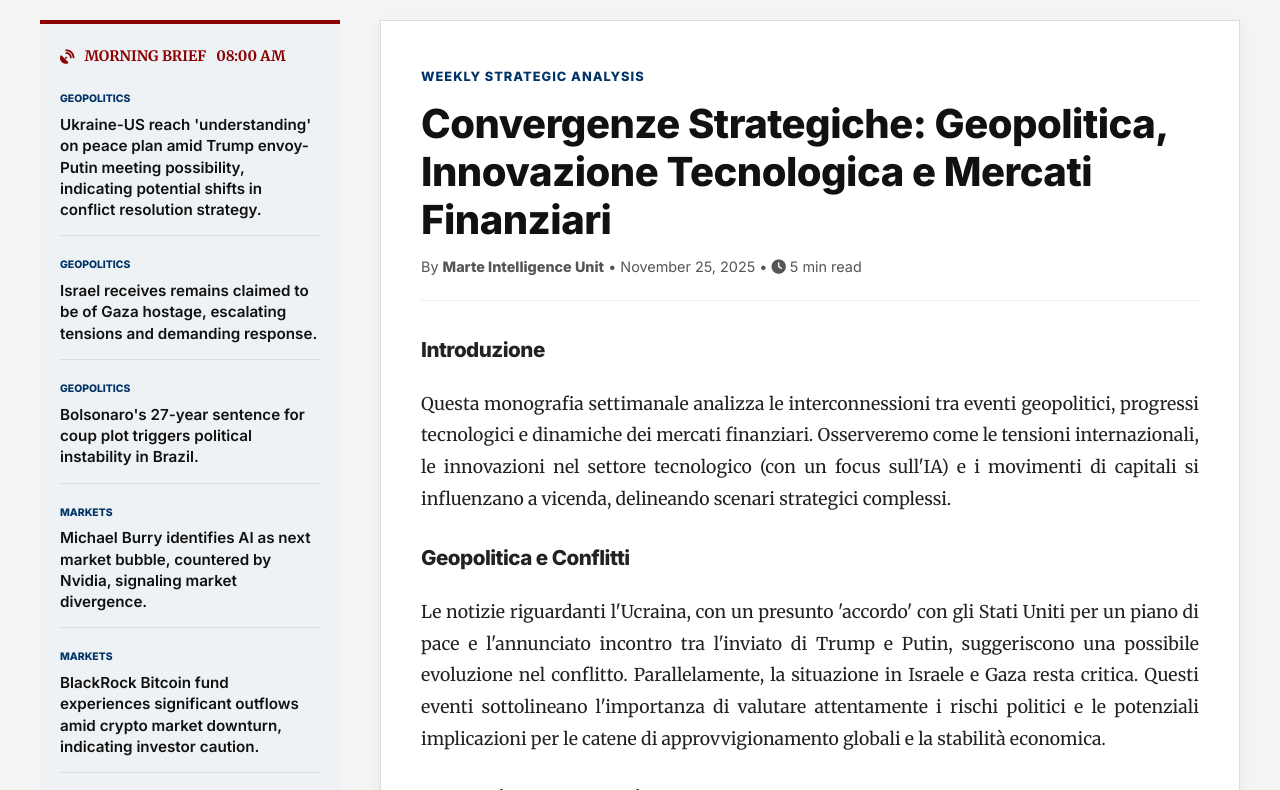
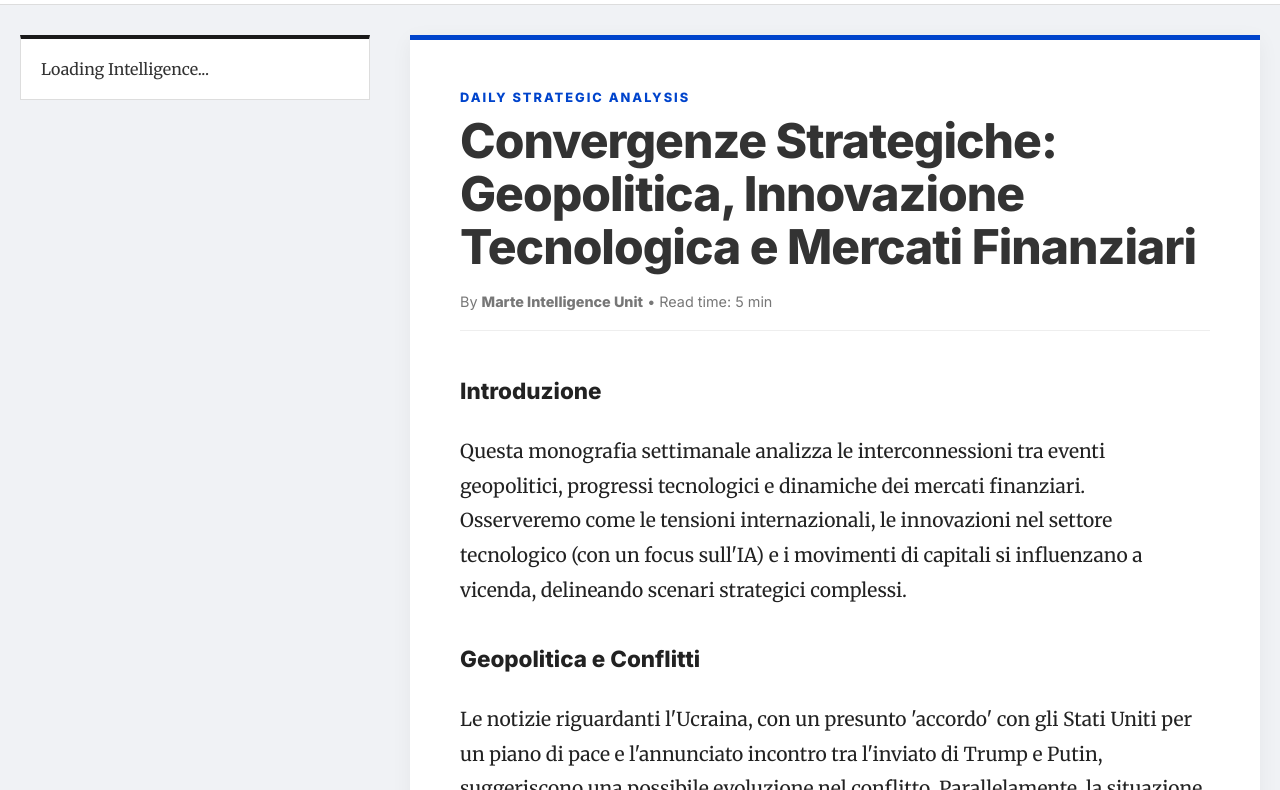
Before and after one commit to guglielmobrancato/il-sottobosco, a plain HTML site: page index.html in a window 1280 px wide. Shown: the part 110-900 px from the top of the page. Drawn offline with Linux system fonts and the light colour scheme.

Commit message:
Update index.html

```diff
--- a/index.html
+++ b/index.html
@@ -1,240 +1,160 @@
 <!DOCTYPE html>
-<html lang="en">
+<html lang="it">
 <head>
     <meta charset="UTF-8">
     <meta name="viewport" content="width=device-width, initial-scale=1.0">
-    <title>Marte Strategic Horizon | Intelligence Hub</title>
-    <meta name="description" content="Global Intelligence, Defense, and Strategic Analysis Hub. Powered by Marte Studios.">
-
-    <link rel="preconnect" href="https://fonts.googleapis.com">
-    <link rel="preconnect" href="https://fonts.gstatic.com" crossorigin>
-    <link href="https://fonts.googleapis.com/css2?family=Inter:wght@400;600;800&family=Merriweather:ital,wght@0,300;0,400;0,700;1,300&display=swap" rel="stylesheet">
+    <title>Marte Strategic Horizon | Global Intelligence</title>
+    <link href="https://fonts.googleapis.com/css2?family=Inter:wght@400;600;800&family=Merriweather:ital,wght@0,300;0,400;0,700;1,300&family=JetBrains+Mono:wght@400;700&display=swap" rel="stylesheet">
     <link rel="stylesheet" href="https://cdnjs.cloudflare.com/ajax/libs/font-awesome/6.4.0/css/all.min.css">
-
     <style>
         :root {
-            --bg-color: #f4f4f4;       /* Bianco carta sporco, riposante */
-            --paper-color: #ffffff;    /* Bianco puro per i box */
-            --text-main: #111111;      /* Nero assoluto */
-            --text-secondary: #555555;
-            --accent-color: #003366;   /* Blu "Navy" istituzionale */
-            --alert-color: #8b0000;    /* Rosso scuro per le breaking news */
-            --border: 1px solid #dcdcdc;
+            --bg: #f0f2f5;
+            --paper: #ffffff;
+            --dark: #1a1a1a;
+            --accent: #0044cc; /* Blu Marte */
+            --ticker-bg: #000000;
+            --up: #00cc66;
+            --down: #ff3333;
         }
+        body { margin: 0; font-family: 'Merriweather', serif; background: var(--bg); color: #333; }
 
-        body {
-            font-family: 'Merriweather', serif; /* Stile Giornale/Accademico */
-            background-color: var(--bg-color);
-            color: var(--text-main);
-            margin: 0;
-            padding: 0;
-            line-height: 1.8;
-        }
+        /* --- TICKER BAR --- */
+        .ticker-wrap { background: var(--ticker-bg); color: #fff; padding: 8px 0; font-family: 'JetBrains Mono', monospace; overflow: hidden; white-space: nowrap; border-bottom: 2px solid var(--accent); }
+        .ticker-item { display: inline-block; padding: 0 20px; font-size: 0.85rem; border-right: 1px solid #333; }
+        .ticker-name { font-weight: bold; color: #aaa; margin-right: 5px; }
+        .ticker-val { color: #fff; }
+        .trend-up { color: var(--up); }
+        .trend-down { color: var(--down); }
 
-        h1, h2, h3, h4, .sans { font-family: 'Inter', sans-serif; letter-spacing: -0.5px; }
+        /* --- HEADER --- */
+        header { background: var(--paper); padding: 20px 40px; display: flex; justify-content: space-between; align-items: center; border-bottom: 1px solid #ddd; }
+        .brand { font-family: 'Inter', sans-serif; font-size: 1.8rem; font-weight: 900; color: var(--dark); text-transform: uppercase; letter-spacing: -1px; }
+        .brand span { color: var(--accent); }
+        .meta { font-family: 'Inter', sans-serif; font-size: 0.8rem; color: #666; text-transform: uppercase; font-weight: 600; }
 
-        /* HEADER ISTITUZIONALE */
-        header {
-            background-color: var(--paper-color);
-            border-bottom: 2px solid var(--accent-color);
-            padding: 1.5rem 2rem;
-            display: flex;
-            justify-content: space-between;
-            align-items: center;
-        }
+        /* --- LAYOUT --- */
+        .container { max-width: 1400px; margin: 30px auto; display: grid; grid-template-columns: 350px 1fr; gap: 40px; padding: 0 20px; }
 
-        .brand { font-size: 1.4rem; font-weight: 800; text-transform: uppercase; color: var(--accent-color); }
-        .brand span { font-weight: 400; color: var(--text-main); }
-        .date-display { font-family: 'Inter', sans-serif; font-size: 0.8rem; color: var(--text-secondary); text-transform: uppercase; }
+        /* --- SIDEBAR (SEZIONI VERTICALI) --- */
+        .sidebar { display: flex; flex-direction: column; gap: 20px; }
 
-        /* LAYOUT PRINCIPALE */
-        .container {
-            max-width: 1200px;
-            margin: 40px auto;
-            display: grid;
-            grid-template-columns: 300px 1fr; /* Sidebar (Brief) + Main (Deep Dive) */
-            gap: 40px;
-            padding: 0 20px;
-        }
+        .sector-card { background: var(--paper); border: 1px solid #ddd; padding: 20px; border-top: 4px solid var(--dark); }
+        .sector-title { font-family: 'Inter', sans-serif; font-size: 0.9rem; font-weight: 800; text-transform: uppercase; margin-bottom: 15px; color: var(--accent); display: flex; align-items: center; gap: 8px; }
+        .sector-list { list-style: none; padding: 0; margin: 0; }
+        .sector-list li { margin-bottom: 12px; font-size: 0.9rem; line-height: 1.4; border-bottom: 1px solid #eee; padding-bottom: 8px; }
+        .sector-list li:last-child { border: none; }
 
-        /* COLONNA SX: THE MORNING BRIEF (Daily) */
-        .sidebar {
-            background: #eef2f5;
-            padding: 20px;
-            border-top: 4px solid var(--alert-color);
-            height: fit-content;
-        }
+        /* Stili specifici per card */
+        .card-intel { border-top-color: #8b0000; } /* Rosso Intelligence */
+        .card-science { border-top-color: #6600cc; } /* Viola Quantum */
+        .card-cinema { border-top-color: #ff9900; } /* Arancio Cinema */
 
-        .sidebar-title {
-            font-size: 0.9rem;
-            font-weight: 800;
-            text-transform: uppercase;
-            color: var(--alert-color);
-            margin-bottom: 20px;
-            display: flex;
-            align-items: center;
-            gap: 10px;
-        }
+        /* --- MAIN (MONOGRAFIA) --- */
+        .main-content { background: var(--paper); padding: 50px; box-shadow: 0 5px 20px rgba(0,0,0,0.05); border-top: 5px solid var(--accent); }
+        .label { font-family: 'Inter', sans-serif; font-size: 0.8rem; font-weight: 700; color: var(--accent); text-transform: uppercase; letter-spacing: 2px; margin-bottom: 10px; display: block; }
+        .mono-title { font-family: 'Inter', sans-serif; font-size: 3rem; margin: 0 0 20px 0; font-weight: 900; line-height: 1.1; letter-spacing: -1px; }
+        .mono-meta { font-family: 'Inter', sans-serif; color: #777; font-size: 0.9rem; margin-bottom: 40px; border-bottom: 1px solid #eee; padding-bottom: 20px; }
 
-        .brief-item {
-            margin-bottom: 20px;
-            border-bottom: 1px solid #dcdcdc;
-            padding-bottom: 15px;
-        }
-
-        .brief-cat { font-size: 0.65rem; font-weight: 700; text-transform: uppercase; color: var(--accent-color); font-family: 'Inter', sans-serif; margin-bottom: 5px; display: block;}
-        .brief-headline { font-size: 0.95rem; font-weight: 600; font-family: 'Inter', sans-serif; line-height: 1.4; }
-        .brief-time { font-size: 0.7rem; color: #777; margin-top: 5px; display: block; }
-
-        /* COLONNA DX: THE WEEKLY MONOGRAPH (Deep Dive) */
-        .main-content {
-            background: var(--paper-color);
-            padding: 40px;
-            border: var(--border);
-            box-shadow: 0 4px 15px rgba(0,0,0,0.05);
-        }
-
-        .monograph-header { border-bottom: 1px solid #eee; margin-bottom: 30px; padding-bottom: 20px; }
-        .monograph-label { font-family: 'Inter', sans-serif; font-size: 0.8rem; font-weight: 700; color: var(--accent-color); text-transform: uppercase; letter-spacing: 1px; }
-        .monograph-title { font-size: 2.5rem; margin: 10px 0; font-weight: 900; line-height: 1.2; }
-        .monograph-meta { font-family: 'Inter', sans-serif; font-size: 0.9rem; color: var(--text-secondary); margin-top: 10px; }
-
-        .article-body { font-size: 1.1rem; color: #222; text-align: justify; }
+        .article-body { font-size: 1.2rem; line-height: 1.8; color: #222; }
         .article-body p { margin-bottom: 1.5rem; }
-
-        /* Citazioni Accademiche */
-        .citation {
-            font-size: 0.9rem;
-            background: #f9f9f9;
-            padding: 15px;
-            border-left: 3px solid var(--accent-color);
-            color: #555;
-            margin: 20px 0;
-            font-style: italic;
-        }
-
-        .references { margin-top: 50px; padding-top: 20px; border-top: 1px solid #ddd; font-size: 0.8rem; color: #666; }
-        .references h4 { text-transform: uppercase; margin-bottom: 10px; }
+        .article-body h3 { font-family: 'Inter', sans-serif; margin-top: 2rem; }
 
         /* FOOTER */
-        footer {
-            text-align: center;
-            padding: 40px;
-            margin-top: 50px;
-            background: #111;
-            color: #fff;
-            font-family: 'Inter', sans-serif;
-            font-size: 0.8rem;
-        }
+        footer { text-align: center; padding: 40px; font-family: 'Inter', sans-serif; font-size: 0.8rem; color: #888; margin-top: 50px; background: #111; }
 
-        .footer-link { color: #888; text-decoration: none; margin: 0 10px; }
-        .footer-link:hover { color: #fff; }
-
-        /* RESPONSIVE */
-        @media (max-width: 768px) {
-            .container { grid-template-columns: 1fr; }
-            .monograph-title { font-size: 1.8rem; }
-        }
+        @media (max-width: 900px) { .container { grid-template-columns: 1fr; } .mono-title { font-size: 2rem; } }
     </style>
 </head>
 <body>
 
+    <div class="ticker-wrap">
+        <div id="ticker-container">
+            <span class="ticker-item">LOADING FINANCIAL DATA...</span>
+        </div>
+    </div>
+
     <header>
         <div class="brand">Marte <span>Strategic Horizon</span></div>
-        <div class="date-display" id="current-date">Live Intelligence</div>
+        <div class="meta" id="update-time">LIVE INTELLIGENCE</div>
     </header>
 
     <div class="container">
 
-        <aside class="sidebar">
-            <div class="sidebar-title">
-                <i class="fas fa-satellite-dish"></i> Morning Brief <span id="brief-time">08:00 AM</span>
-            </div>
-
-            <div id="brief-container">
-                <div class="brief-item">
-                    <span class="brief-cat">System Status</span>
-                    <div class="brief-headline">In attesa del primo aggiornamento satellitare...</div>
-                </div>
-            </div>
+        <aside class="sidebar" id="sections-container">
+            <div class="sector-card">Loading Intelligence...</div>
         </aside>
 
-        <main class="main-content">
-            <div id="monograph-container">
-                <article>
-                    <div class="monograph-header">
-                        <span class="monograph-label">Weekly Strategic Analysis • Vol. 1</span>
-                        <h1 class="monograph-title">Initialising Strategic Protocols</h1>
-                        <div class="monograph-meta">
-                            By <strong>Marte Intelligence AI</strong> • awaiting data ingestion
-                        </div>
-                    </div>
-                    <div class="article-body">
-                        <p>Il sistema sta calibrando le fonti per la prima analisi settimanale. Il focus sarà sull'intersezione tra tecnologie quantistiche, cybersecurity e nuovi assetti geopolitici.</p>
-                        <p>Le prossime pubblicazioni seguiranno rigorosi standard accademici.</p>
-                    </div>
-                </article>
-            </div>
+        <main class="main-content" id="monograph-container">
+            <h1 class="mono-title">Initializing System...</h1>
         </main>
 
     </div>
 
     <footer>
-        <p>&copy; 2025 Marte Strategic Horizon. A Marte Studios Production.</p>
-        <p>
-            <a href="https://www.martestudios.com" class="footer-link">Marte Studios</a> |
-            <a href="#" class="footer-link">Legal Disclaimer</a> |
-            <a href="#" class="footer-link">Editorial Policy</a>
-        </p>
+        &copy; 2025 Marte Strategic Horizon. Powered by Marte Studios. <br>
+        Global Intelligence • Rome • New York • Tokyo
     </footer>
 
     <script src="data.js"></script>
     <script>
-        // Data in alto
-        const options = { weekday: 'long', year: 'numeric', month: 'long', day: 'numeric' };
-        document.getElementById('current-date').innerText = new Date().toLocaleDateString('en-US', options);
-
-        // Funzione per caricare i dati (se presenti)
         if (typeof mshData !== 'undefined') {
 
-            // 1. Carica Morning Brief
-            const briefContainer = document.getElementById('brief-container');
-            if (mshData.briefs && mshData.briefs.length > 0) {
-                briefContainer.innerHTML = "";
-                mshData.briefs.forEach(brief => {
-                    briefContainer.innerHTML += `
-                        <div class="brief-item">
-                            <span class="brief-cat">${brief.category}</span>
-                            <div class="brief-headline">${brief.text}</div>
+            // 1. POPOLA TICKER
+            const tickCont = document.getElementById('ticker-container');
+            if (mshData.ticker && mshData.ticker.length > 0) {
+                tickCont.innerHTML = "";
+                // Duplichiamo i dati per fare scena (o scorrimento in futuro)
+                mshData.ticker.forEach(item => {
+                    const trendClass = item.trend === 'up' ? 'trend-up' : 'trend-down';
+                    tickCont.innerHTML += `
+                        <div class="ticker-item">
+                            <span class="ticker-name">${item.name}</span>
+                            <span class="ticker-val">${item.price}</span>
+                            <span class="${trendClass}">${item.change}</span>
                         </div>
                     `;
                 });
             }
 
-            // 2. Carica Monografia Settimanale
-            const monoContainer = document.getElementById('monograph-container');
+            // 2. POPOLA SEZIONI LATERALI
+            const sectCont = document.getElementById('sections-container');
+            if (mshData.sections) {
+                sectCont.innerHTML = "";
+                mshData.sections.forEach(sec => {
+                    // Scegli icona e colore in base al titolo
+                    let icon = "fa-layer-group";
+                    let extraClass = "";
+                    if(sec.title.includes("Intelligence")) { icon = "fa-user-secret"; extraClass = "card-intel"; }
+                    if(sec.title.includes("Quantum")) { icon = "fa-atom"; extraClass = "card-science"; }
+                    if(sec.title.includes("Cinema")) { icon = "fa-film"; extraClass = "card-cinema"; }
+                    if(sec.title.includes("Sanità")) { icon = "fa-heartbeat"; }
+
+                    let listHtml = sec.items.map(i => `<li>${i}</li>`).join('');
+
+                    sectCont.innerHTML += `
+                        <div class="sector-card ${extraClass}">
+                            <div class="sector-title"><i class="fas ${icon}"></i> ${sec.title}</div>
+                            <ul class="sector-list">${listHtml}</ul>
+                        </div>
+                    `;
+                });
+            }
+
+            // 3. POPOLA MONOGRAFIA
+            const monoCont = document.getElementById('monograph-container');
             if (mshData.monograph) {
-                const mono = mshData.monograph;
-                monoContainer.innerHTML = `
-                    <article>
-                        <div class="monograph-header">
-                            <span class="monograph-label">Weekly Strategic Analysis</span>
-                            <h1 class="monograph-title">${mono.title}</h1>
-                            <div class="monograph-meta">
-                                By <strong>${mono.author}</strong> • ${mono.date} • <i class="fas fa-clock"></i> ${mono.readTime} read
-                            </div>
-                        </div>
-                        <div class="article-body">
-                            ${mono.content}
-                        </div>
-                        <div class="references">
-                            <h4>References & Bibliography</h4>
-                            <ul>
-                                ${mono.references.map(ref => `<li>${ref}</li>`).join('')}
-                            </ul>
-                        </div>
-                    </article>
+                const m = mshData.monograph;
+                monoCont.innerHTML = `
+                    <span class="label">Daily Strategic Analysis</span>
+                    <h1 class="mono-title">${m.title}</h1>
+                    <div class="mono-meta">By <strong>${m.author}</strong> • Read time: ${m.readTime}</div>
+                    <div class="article-body">${m.content}</div>
                 `;
+            }
+
+            // Data aggiornamento
+            if (mshData.last_update) {
+                document.getElementById('update-time').innerText = "UPDATED: " + mshData.last_update;
             }
         }
     </script>
```
